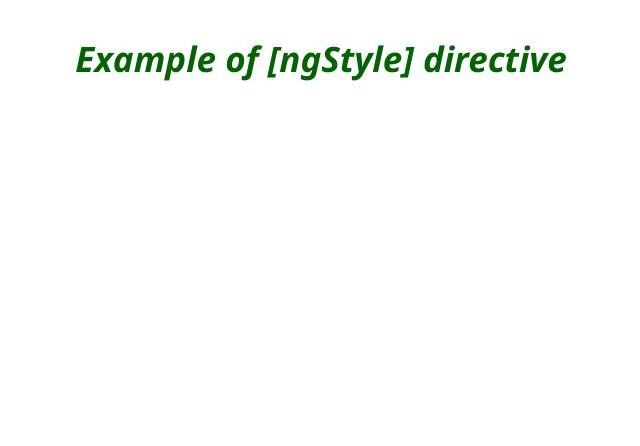
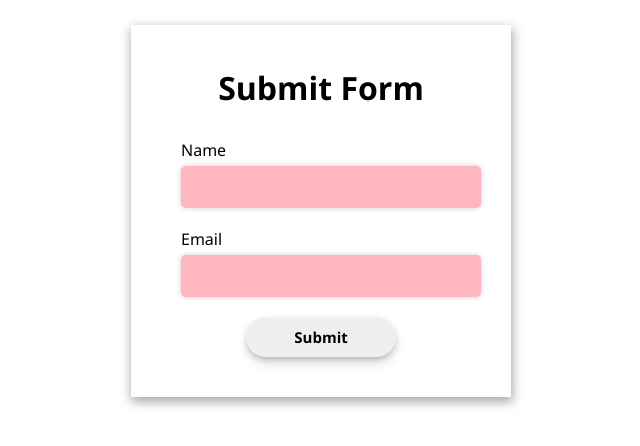
Before and after one commit to tee2490/AngularBasic, an Angular app: page / in a window 1280 px wide. Shown: the top 446 px of the page, without its empty margins (319-959 px from the left). Built offline with nearby package versions, Linux system fonts and the light colour scheme.

Commit message:
Section03 Task [ngStyle] - Changing the color of input field

```diff
--- a/src/app/app.component.css
+++ b/src/app/app.component.css
@@ -1,69 +1,94 @@
-.container {
-  display: flex;
-  flex-direction: column;
-  align-items: center;
-  justify-content: center;
-  padding: 20px;
-  background-color: #333;
-  border-radius: 8px;
-  box-shadow: 0 4px 8px rgba(0, 0, 0, 0.1);
-  max-width: 400px;
+form {
+  width: 280px;
   margin: 0 auto;
+  background-color: #fff;
+  padding: 20px 50px 40px;
+  box-shadow: 1px 4px 10px 1px #aaa;
+  margin-top: 25px;
+  font-family: "Segoe UI", Tahoma, Geneva, Verdana, sans-serif;
 }
-
-label {
-  font-size: 18px;
-  margin-bottom: 10px;
+h1 {
+  text-align: center;
+  margin-bottom: 30px;
 }
-
-input[type="text"] {
-  padding: 8px 12px;
-  font-size: 16px;
-  border: 2px solid #ccc;
-  border-radius: 4px;
-  width: 100%;
-  outline: none;
-  max-width: 300px;
+.form-group {
   margin-bottom: 20px;
 }
-
-.message {
-  text-align: center;
-}
-
-.eligible {
-  color: #28a745;
-  font-weight: bold;
-  font-size: 1.2rem;
-}
-
-.not-eligible {
-  color: #dc3545;
-  font-weight: bold;
-  font-size: 1.2rem;
-}
-.updateStyles {
-  text-align: center;
-  background-color: #2f534b;
-  color: goldenrod;
-  font-size: 21px;
-  padding: 10px 20px;
-  margin: 0 auto;
-  border-radius: 5px;
-  width: 700px;
-}
-.italicText {
-  font-style: italic;
-}
-.letterFormat {
-  text-transform: uppercase;
+label {
+  display: block;
+  margin-bottom: 5px;
 }
 input {
-  width: 200px;
-  height: 25px;
+  width: 100%;
+  padding: 10px;
+  border: none;
+  border-radius: 5px;
+  box-shadow: 0 0 5px rgba(0, 0, 0, 0.2);
+  font-size: 16px;
+}
+button {
+  display: block;
+  margin: 20px auto 0;
+  width: 150px;
+  height: 40px;
+  border-radius: 25px;
+  border: none;
+  color: #000;
   font-size: 15px;
-  color: #fff;
+  font-weight: 700;
+  box-shadow: rgba(50, 50, 93, 0.25) 0px 6px 12px -2px,
+    rgba(0, 0, 0, 0.3) 0px 3px 7px -3px;
+  transition: background-color 0.3s ease-in-out, letter-spacing 0.3s ease-in-out;
+  cursor: pointer;
 }
-input.txt {
-  background-color: rgba(7, 145, 94, 0.956);
+button:hover {
+  background-color: #c9c9c9;
+  letter-spacing: 0.2em;
 }
+form {
+  width: 280px;
+  margin: 0 auto;
+  background-color: #fff;
+  padding: 20px 50px 40px;
+  box-shadow: 1px 4px 10px 1px #aaa;
+  margin-top: 25px;
+  font-family: "Segoe UI", Tahoma, Geneva, Verdana, sans-serif;
+}
+h1 {
+  text-align: center;
+  margin-bottom: 30px;
+}
+.form-group {
+  margin-bottom: 20px;
+}
+label {
+  display: block;
+  margin-bottom: 5px;
+}
+input {
+  width: 100%;
+  padding: 10px;
+  border: none;
+  border-radius: 5px;
+  box-shadow: 0 0 5px rgba(0, 0, 0, 0.2);
+  font-size: 16px;
+}
+button {
+  display: block;
+  margin: 20px auto 0;
+  width: 150px;
+  height: 40px;
+  border-radius: 25px;
+  border: none;
+  color: #000;
+  font-size: 15px;
+  font-weight: 700;
+  box-shadow: rgba(50, 50, 93, 0.25) 0px 6px 12px -2px,
+    rgba(0, 0, 0, 0.3) 0px 3px 7px -3px;
+  transition: background-color 0.3s ease-in-out, letter-spacing 0.3s ease-in-out;
+  cursor: pointer;
+}
+button:hover {
+  background-color: #c9c9c9;
+  letter-spacing: 0.2em;
+}
--- a/src/app/app.component.html
+++ b/src/app/app.component.html
@@ -1,3 +1,32 @@
-<div style="text-align: center">
-  <p [ngStyle]="applyVal">Example of [ngStyle] directive</p>
-</div>
+<form *ngIf="!formSubmitted">
+  <h1>Submit Form</h1>
+  <div class="form-group">
+    <label for="name">Name</label>
+    <input
+      type="text"
+      name="name"
+      [(ngModel)]="nm"
+      [ngStyle]="{ 'background-color': nm ? 'lightgreen' : '#ffb6c1' }"
+      required
+    />
+  </div>
+
+  <div class="form-group">
+    <label for="email">Email</label>
+    <input
+      type="email"
+      name="email"
+      [(ngModel)]="em"
+      [ngStyle]="{
+        'background-color': emailIsValid ? 'lightgreen' : '#ffb6c1'
+      }"
+      (input)="checkEmailValidation(em)"
+      autocomplete="off"
+      required
+    />
+  </div>
+
+  <button type="submit" (click)="showMessage()">Submit</button>
+</form>
+
+<p *ngIf="formSubmitted">Form submitted successfully</p>
--- a/src/app/app.component.ts
+++ b/src/app/app.component.ts
@@ -11,14 +11,23 @@ import { FormsModule } from '@angular/forms';
   styleUrl: './app.component.css',
 })
 export class AppComponent {
-  applyVal = {
-    color: 'darkgreen',
-    'font-style': 'italic',
-    'font-size': '35px',
-    'font-weight': 'bold',
-  };
+  nm: string = '';
+  em: string = '';
+  emailIsValid: boolean = false;
+  formSubmitted: boolean = false;
 
-  // colorVal: string = 'navy';
-  // fontSize: string = '30px';
-  // isItalic: string = 'italic';
+  checkEmailValidation(em: string): void {
+    if (em.includes('@') && em.includes('.com')) {
+      this.emailIsValid = true;
+    } else {
+      this.emailIsValid = false;
+    }
+  }
+  showMessage() {
+    if (this.nm && this.emailIsValid) {
+      this.formSubmitted = true;
+    } else {
+      this.formSubmitted = false;
+    }
+  }
 }
```
